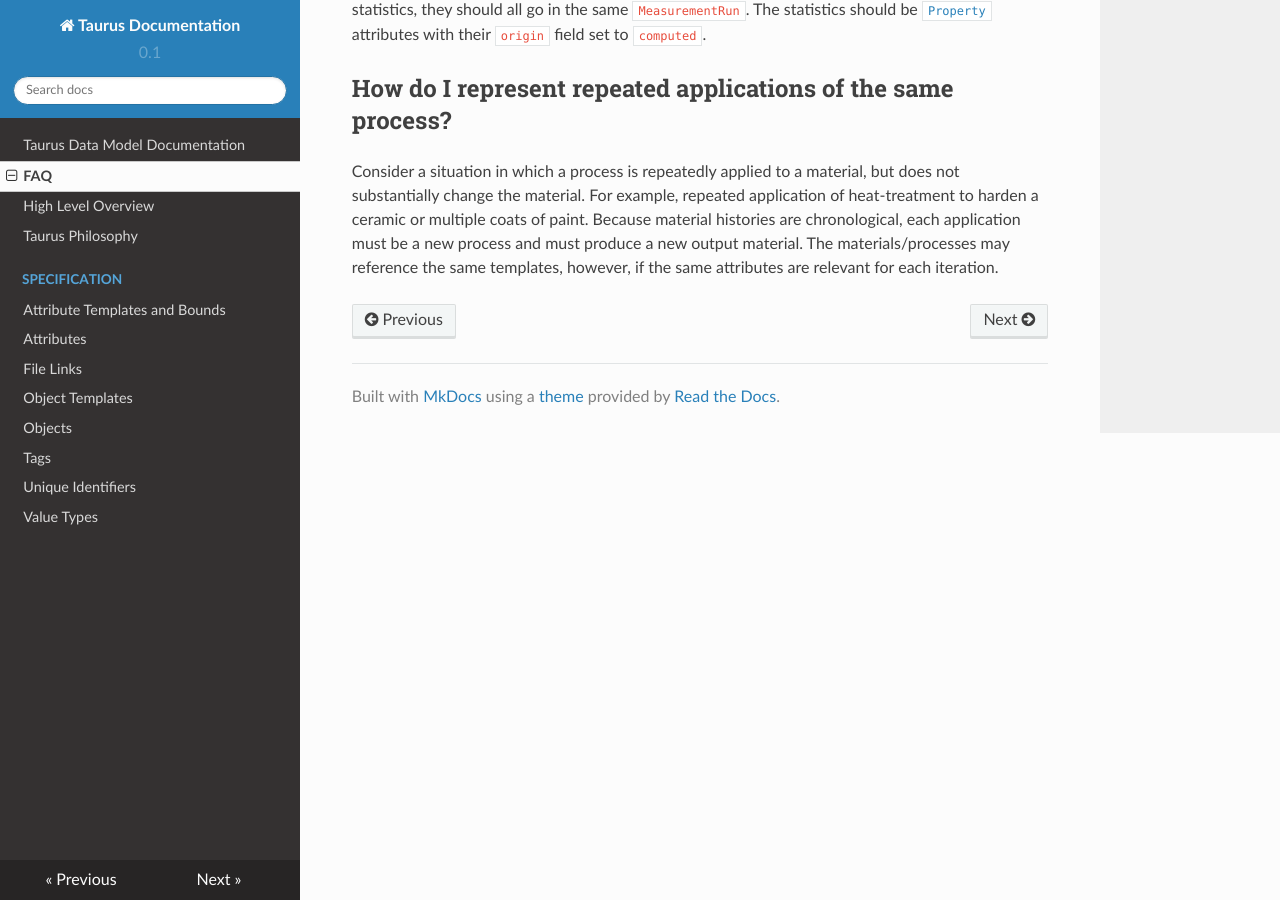
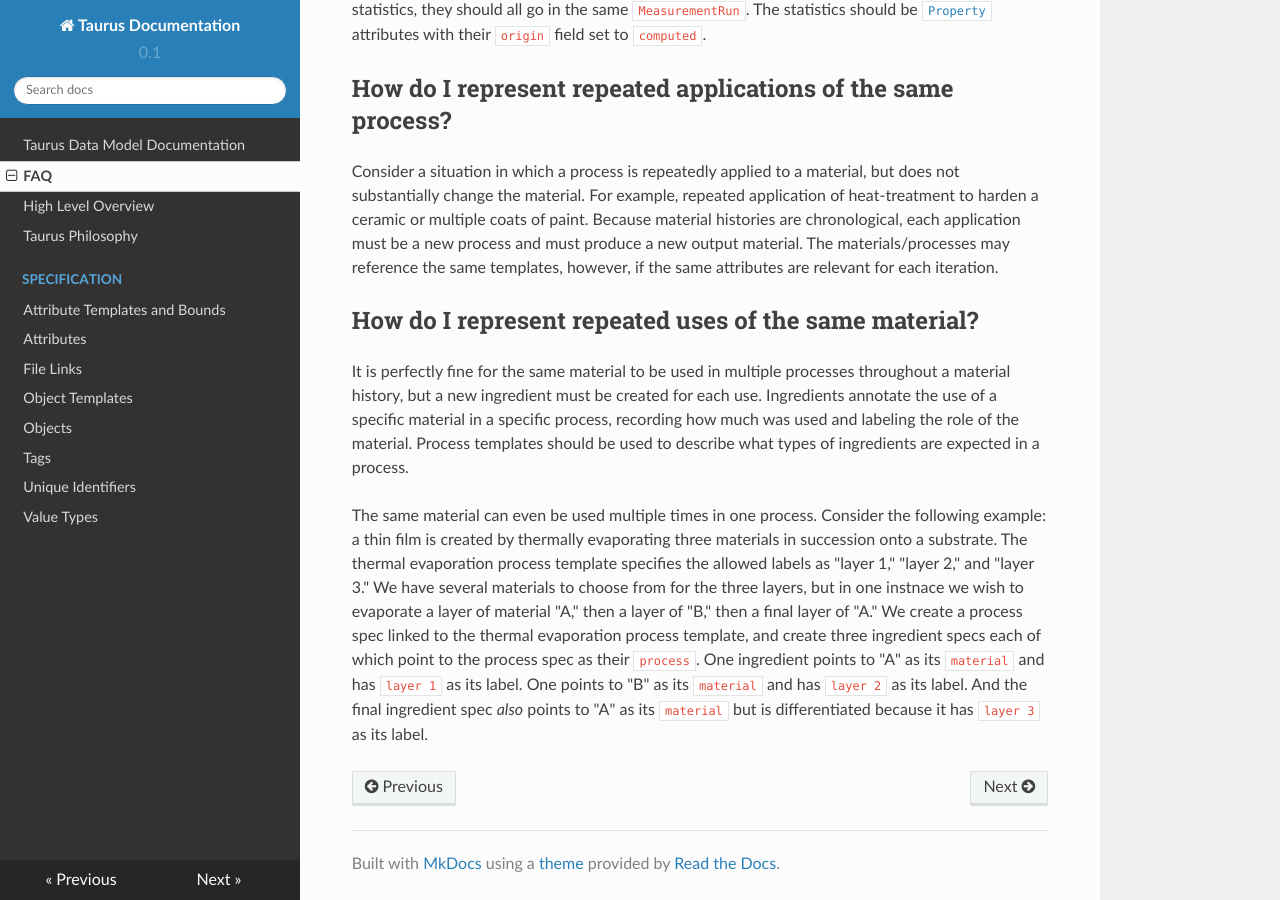
Before and after one commit to CitrineInformatics/gemd-docs, an MkDocs documentation site: the page built from docs/faq.md, in a window 1280 px wide and 900 px high, scrolled down 607 px. Built offline with MkDocs 1.6.1, drawn with Linux system fonts in a browser that asks for light colours; nearby versions of some CDN libraries.

Commit message:
Add repeated material use example to FAQ

```diff
--- a/docs/faq.md
+++ b/docs/faq.md
@@ -40,3 +40,18 @@ Consider a situation in which a process is repeatedly applied to a material, but
 For example, repeated application of heat-treatment to harden a ceramic or multiple coats of paint.
 Because material histories are chronological, each application must be a new process and must produce a new output material.
 The materials/processes may reference the same templates, however, if the same attributes are relevant for each iteration.
+
+## How do I represent repeated uses of the same material?
+
+It is perfectly fine for the same material to be used in multiple processes throughout a material history, but a new ingredient must be created for each use.
+Ingredients annotate the use of a specific material in a specific process, recording how much was used and labeling the role of the material.
+Process templates should be used to describe what types of ingredients are expected in a process.
+
+The same material can even be used multiple times in one process.
+Consider the following example: a thin film is created by thermally evaporating three materials in succession onto a substrate.
+The thermal evaporation process template specifies the allowed labels as "layer 1," "layer 2," and "layer 3."
+We have several materials to choose from for the three layers, but in one instnace we wish to evaporate a layer of material "A," then a layer of "B," then a final layer of "A."
+We create a process spec linked to the thermal evaporation process template, and create three ingredient specs each of which point to the process spec as their `process`.
+One ingredient points to "A" as its `material` and has `layer 1` as its label.
+One points to "B" as its `material` and has `layer 2` as its label.
+And the final ingredient spec _also_ points to "A" as its `material` but is differentiated because it has `layer 3` as its label.
```
